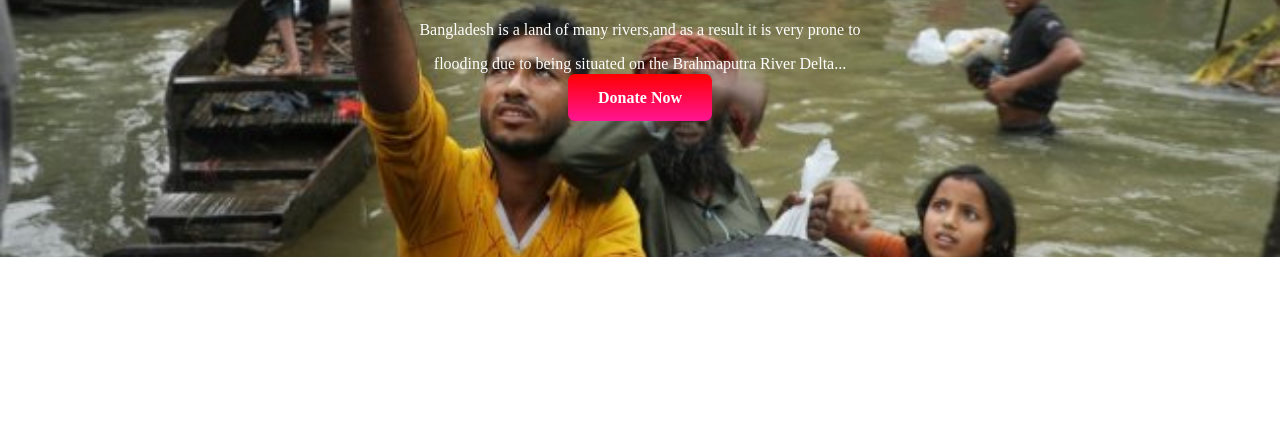
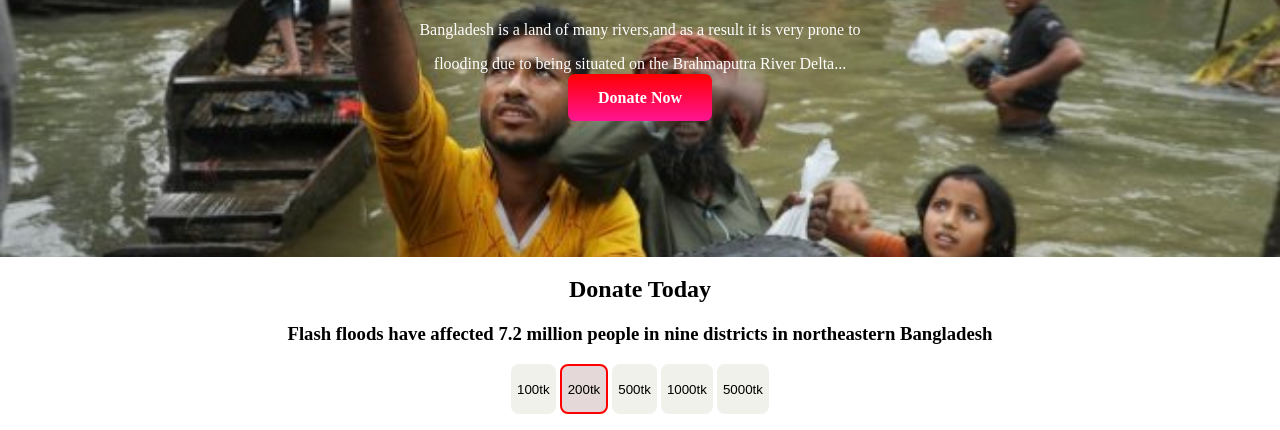
Before and after one commit to Mehedi39007/my-donate-website, a plain HTML site: page index.html in a window 1280 px wide. Shown: the part 370-800 px from the top of the page. Drawn offline with Linux system fonts and the light colour scheme.

Commit message:
button done

```diff
--- a/index.html
+++ b/index.html
@@ -17,5 +17,18 @@
     <a class="donate" target="_blank" href="#"> Donate Now</a>
   </div>
  </section>
+ <section class="section2">
+  <div>
+   <h2>Donate Today</h2>
+   <h3>Flash floods have affected 7.2 million people in nine districts in northeastern Bangladesh</h3>
+  </div>
+  <div class="button">
+    <button class="button1">100tk</button>
+    <button class="button2">200tk</button>
+    <button class="button3" >500tk</button>
+    <button class="button4">1000tk</button>
+    <button class="button5">5000tk</button>
+  </div>
+ </section>
 </body>
 </html>
--- a/style.css
+++ b/style.css
@@ -25,3 +25,43 @@ text-align: center;
   color: white;
   border-radius: 7px;
 }
+.section2{
+  text-align: center;
+}
+
+.button1{
+  height: 50px;
+  background-color: rgb(241, 241, 236);
+  border-radius: 8px;
+  text-decoration: none;
+  border: none;
+}
+
+.button2{
+  height: 50px;
+  background-color: rgb(228, 216, 216);
+  color: black;
+  border: 2px solid red;
+  border-radius: 8px;
+}
+.button3{
+  height: 50px;
+  background-color: rgb(241, 241, 236);
+  border-radius: 8px;
+  text-decoration: none;
+  border: none;
+}
+.button4{
+  height: 50px;
+  background-color: rgb(241, 241, 236);
+  border-radius: 8px;
+  text-decoration: none;
+  border: none;
+}
+.button5{
+  height: 50px;
+  background-color: rgb(241, 241, 236);
+  border-radius: 8px;
+  text-decoration: none;
+  border: none;
+}
```
